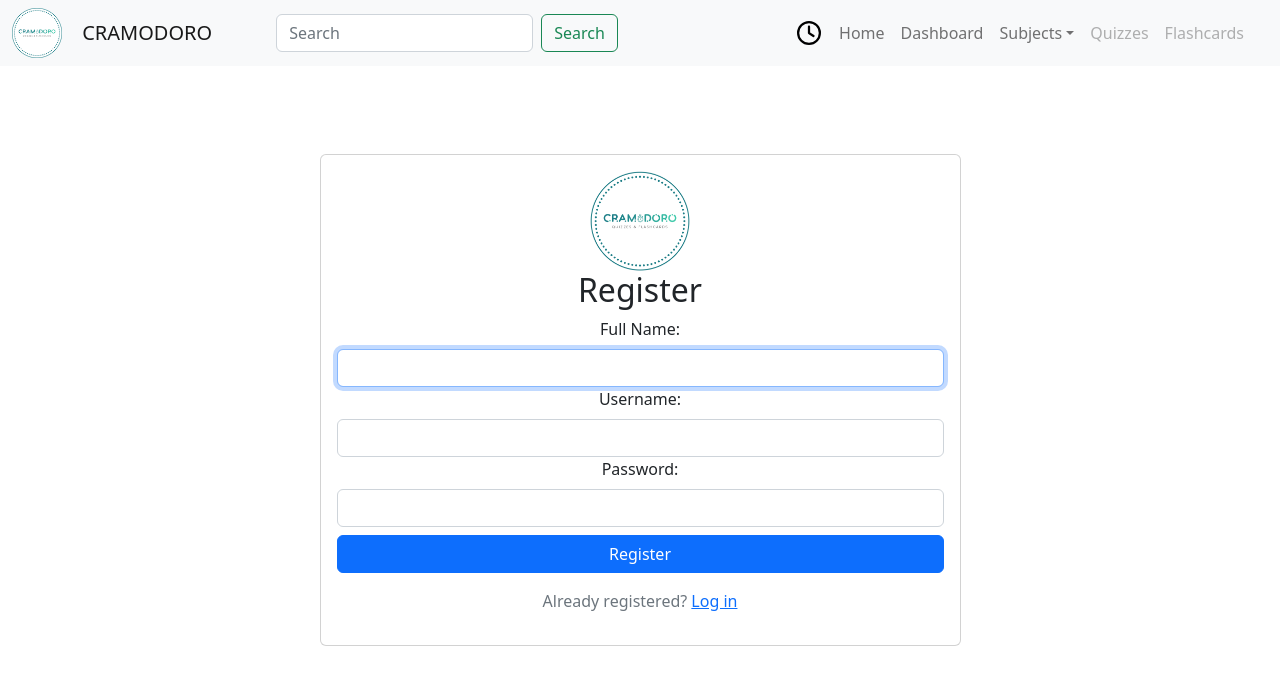
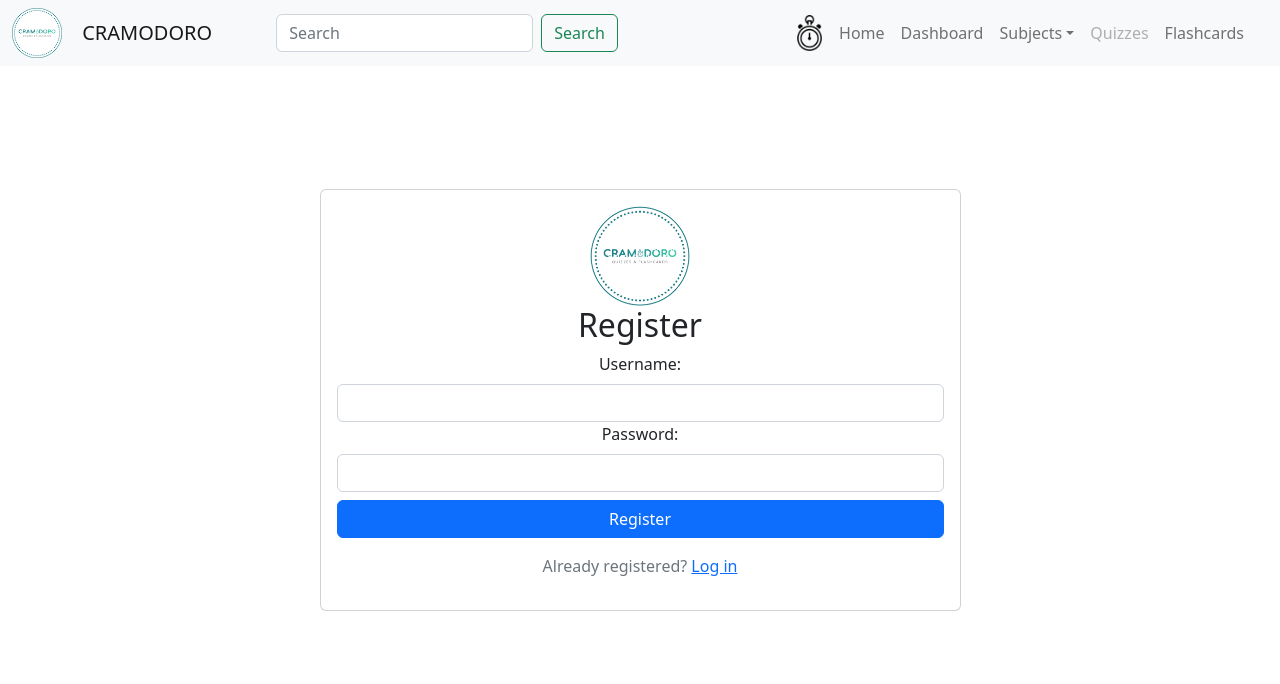
Before and after one commit to CingSharped/crammerdoro, a React (Vite) app in the folder frontend/: page /register in a window 1280 px wide. Shown: the top 684 px of the page. Built offline with nearby package versions, Linux system fonts and the light colour scheme.

Commit message:
login and signup working only using localhost

```diff
--- a/frontend/src/Pages/Login/index.jsx
+++ b/frontend/src/Pages/Login/index.jsx
@@ -26,13 +26,12 @@
         };
 
         try {
-            const response = await fetch('https://socialsync-api.onrender.com/users/login', options);
+            const response = await fetch('http://localhost:3000/users/login', options);
             const data = await response.json();
 
             if (response.status === 200) {
                 localStorage.setItem('token', data.token);
-                localStorage.setItem('authenticated', data.authenticated);
-                navigate('/dashbaord'); // Navigate to the homepage after successful login
+                navigate('/dashboard');
             } else {
                 alert(data.error);
             }
@@ -40,8 +39,7 @@
             console.error('Login failed:', error);
         }
 
-        localStorage.setItem('token', 'your-auth-token');
-        window.history.push('/dashboard');
+
 
     };
 
--- a/frontend/src/Pages/NotFound/index.jsx
+++ b/frontend/src/Pages/NotFound/index.jsx
@@ -1,9 +1,10 @@
 import React from 'react'
 
 const NotFound = () => {
+
   return (
     <>
-      NotFound
+      Not Found
     </>
   )
 }
--- a/frontend/src/Pages/Register/index.jsx
+++ b/frontend/src/Pages/Register/index.jsx
@@ -20,27 +20,24 @@
                 'Content-Type': 'application/json',
             },
             body: JSON.stringify({
-                fullname,
                 username,
                 password,
             }),
         };
 
         try {
-            const response = await fetch('https://socialsync-api.onrender.com/users/register', options);
+            const response = await fetch('http://localhost:3000/users/signup', options);
             const data = await response.json();
 
             if (response.status === 201) {
                 navigate('/login'); // Navigate to the login page after successful registration
             } else {
                 // Handle registration error
-                alert(data.error);
+                alert('User already exsists');
             }
         } catch (error) {
             console.error('Registration failed:', error);
         }
-
-        window.history.push('/login');
     };
 
     return (
@@ -53,18 +50,6 @@
                             <h2>Register</h2>
                         </div>
                         <Form onSubmit={handleRegister}>
-
-                            <Form.Group controlId="fullname" className="form-group">
-                                <Form.Label>Full Name:</Form.Label>
-                                <Form.Control
-                                    type="text"
-                                    value={fullname}
-                                    onChange={(e) => setFullname(e.target.value)}
-                                    required
-                                    autoFocus
-                                />
-                            </Form.Group>
-
 
                             <Form.Group controlId="username" className="form-group">
                                 <Form.Label>Username:</Form.Label>
--- a/frontend/src/Pages/SubjectFlashcard/subjectFlashcard.css
+++ b/frontend/src/Pages/SubjectFlashcard/subjectFlashcard.css
@@ -2,6 +2,7 @@
   width: 600px;
   height: 350px;
   perspective: 1000px;
+  align-self: center;
 }
 
 .card-inner {
@@ -40,7 +41,8 @@
 }
 
 .page-container {
-  margin-top: 100px;
+  margin: 100px;
+  height: 70vh;
   display: flex;
   justify-content: center;
 }
--- a/frontend/src/components/Flashcard/index.jsx
+++ b/frontend/src/components/Flashcard/index.jsx
@@ -11,11 +11,9 @@
     <div className="_card" onClick={handleCardFlip}>
       <div className={`card-inner ${isFlipped ? 'flipped' : ''}`}>
         <div className="card-front">
-          <h3>Question:</h3>
           <p>{question}</p>
         </div>
         <div className="card-back">
-          <h3>Answer:</h3>
           <p>{answer}</p>
         </div>
       </div>
--- a/frontend/src/components/NavBar/index.jsx
+++ b/frontend/src/components/NavBar/index.jsx
@@ -3,7 +3,7 @@
 import { Outlet } from 'react-router-dom';
 
 import logo from '../../assets/Cramodoro Favicon.png'
-import timer from '../../assets/timer.png'
+
 
 
 import { PomodoroTimer } from '..'
@@ -56,13 +56,8 @@
                             </NavDropdown.Item>
                         </NavDropdown>
 
-                        <Nav.Link href="#flashcards" style={{ styles }} disabled>Quizzes</Nav.Link>
-                        <Nav.Link href="#flashcards" style={{ styles }} disabled>Flashcards</Nav.Link>
-
-
-
-
-
+                        <Nav.Link href="flashcards" style={{ styles }} disabled>Quizzes</Nav.Link>
+                        <Nav.Link href="/flashcards" style={{ styles }} >Flashcards</Nav.Link>
 
                     </Nav>
                 </Container>
--- a/frontend/src/components/PomodoroTimer/index.jsx
+++ b/frontend/src/components/PomodoroTimer/index.jsx
@@ -89,7 +89,7 @@
           ) : (
             <div>
               {showStartButton ? (
-                <button onClick={handleButtonClick} className='timer-btn' aria-label='Open timer'><FontAwesomeIcon icon={faClock} size='xl' /></button>
+                <button onClick={handleButtonClick} className='timer-btn' aria-label='Open timer'><img src="timer.png" style={{width:"25px"}}/></button>
               ) : (
                 <button onClick={handleButtonClick} className='timer-btn' aria-label='restart button'><FontAwesomeIcon icon={faRotateRight} size="xl" /></button>
               )}
```
Also changed, not shown: frontend/public/timer.png (renamed from frontend/src/assets/timer.png).
